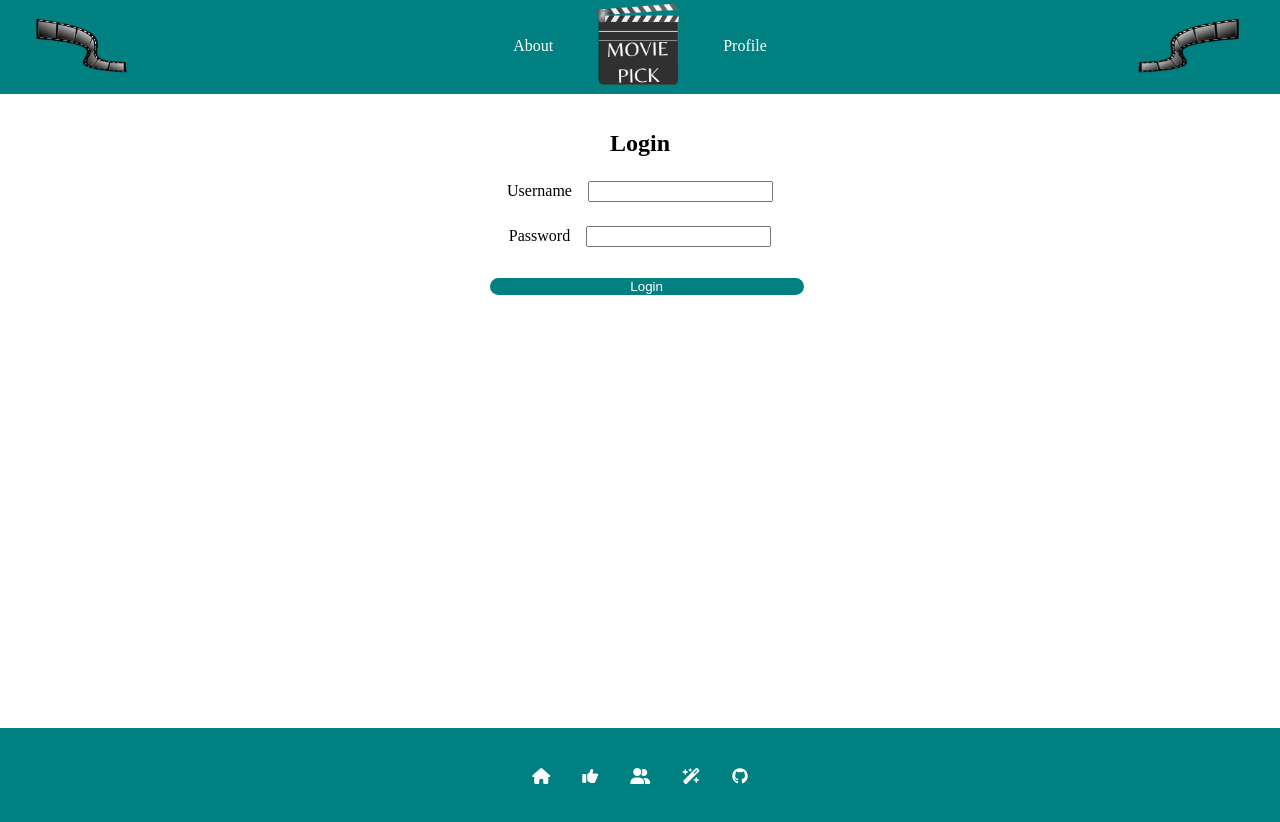
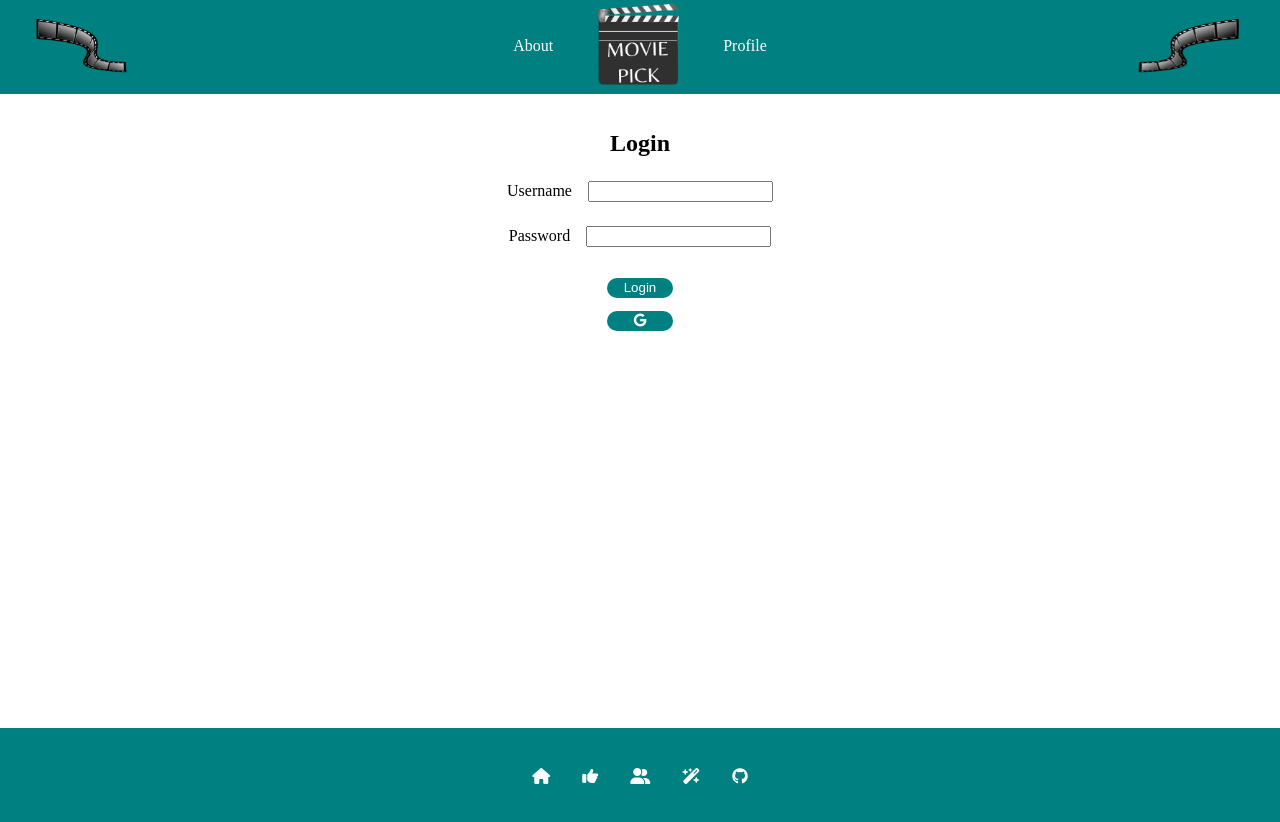
Before and after one commit to GideonJones999/WhatToWatch, a React (Vite) app: page /login in a window 1280 px wide. Built offline with nearby package versions, Linux system fonts and the light colour scheme.

Commit message:
Login with Google Temp Button

```diff
--- a/src/login/login.css
+++ b/src/login/login.css
@@ -20,13 +20,14 @@ main div.login-container button.button-link {
   cursor: pointer;
   transition: 0.25s ease-in-out;
   box-shadow: none;
-  width: 100%;
+  width: 5em;
+  height: 1.5em;
 }
 main div.login-container button.button-link:hover {
   transition: 0.25s ease-in-out;
   background-color: gold;
   letter-spacing: 0.05em;
   box-shadow: 0 6px 12px rgba(0, 0, 0, 0.23), 0 10px 40px rgba(0, 0, 0, 0.19);
-  width: 110%;
-  height: 110%;
+  width: 6em;
+  height: 2em;
 }/*# sourceMappingURL=login.css.map */
--- a/src/login/login.jsx
+++ b/src/login/login.jsx
@@ -16,6 +16,12 @@ export default function Login({ onLogin }) {
     } else {
       setError("Invalid username or password");
     }
+  };
+
+  const handleSSO = () => {
+    // window.alert(5 + 6);
+    onLogin();
+    navigate("/");
   };
 
   return (
@@ -48,6 +54,9 @@ export default function Login({ onLogin }) {
             Login
           </button>
         </form>
+        <button onClick={handleSSO} className="button-link">
+          <i className="fa-brands fa-google"></i>
+        </button>
       </div>
     </main>
   );
--- a/src/login/login.scss
+++ b/src/login/login.scss
@@ -22,14 +22,15 @@ main {
       cursor: pointer;
       transition: 0.25s ease-in-out;
       box-shadow: none;
-      width: 100%;
+      width: 5em;
+      height: 1.5em;
       &:hover {
         transition: 0.25s ease-in-out;
         background-color: $buttonTextColorActive;
         letter-spacing: 0.05em;
         box-shadow: bottom-shadow(3), top-shadow(3);
-        width: 110%;
-        height: 110%;
+        width: 6em;
+        height: 2em;
       }
     }
   }
```
Also changed, not shown: 1 other file (tests, documents, lock files or other folders).
